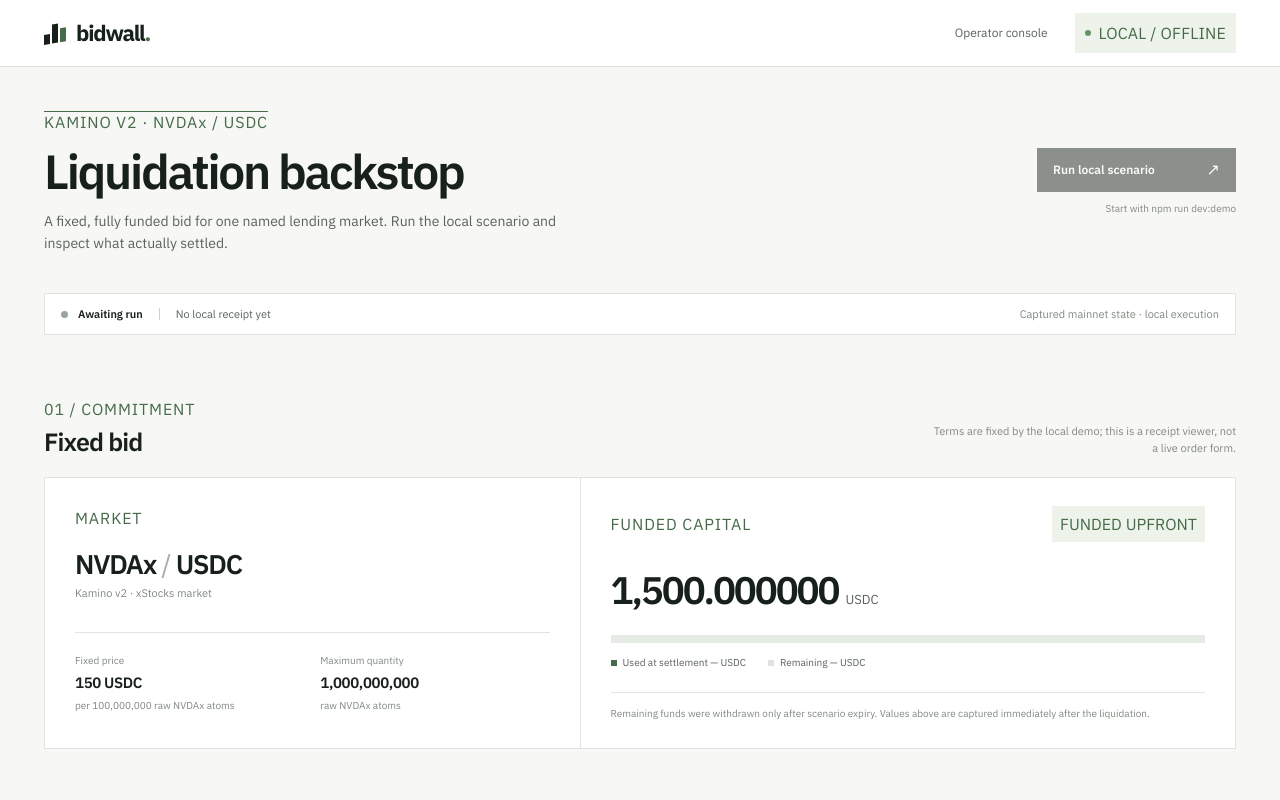
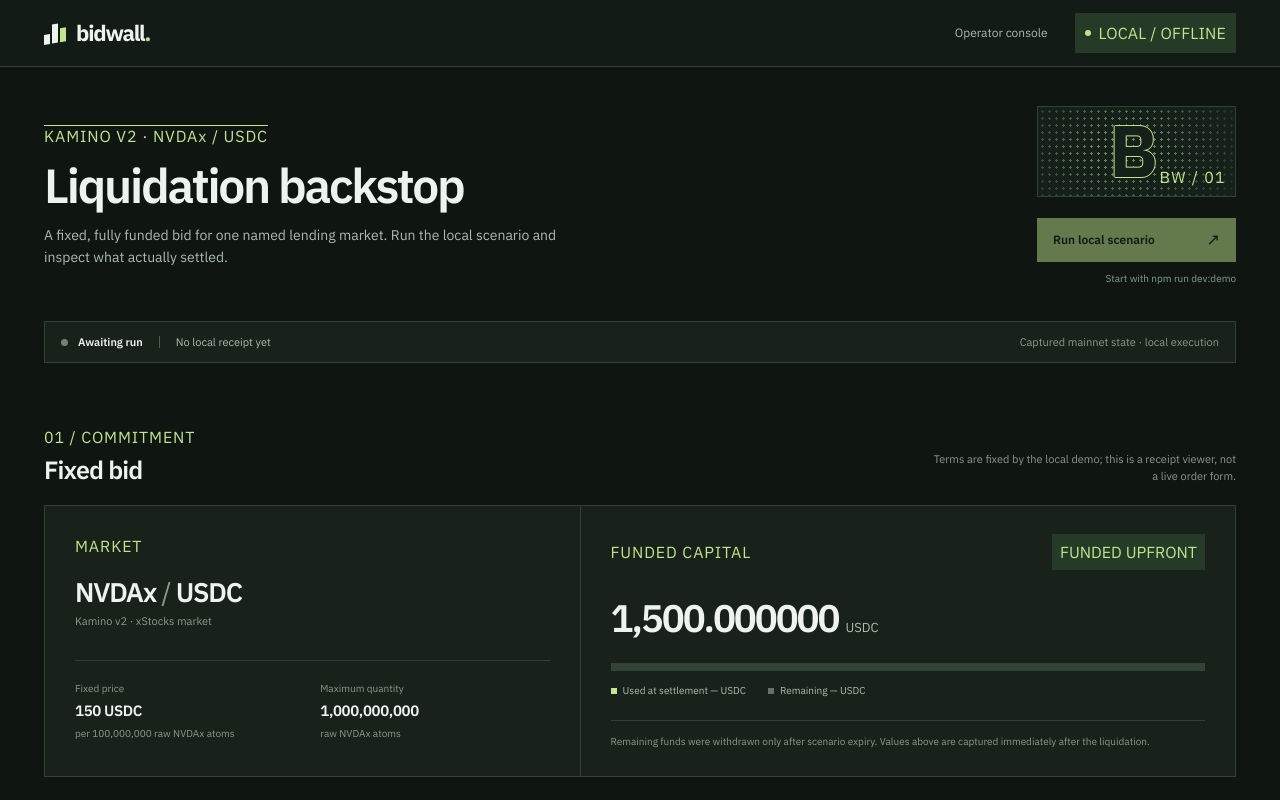
Before and after one commit to jaypopat/bidwall, a Next.js app: page / in a window 1280 px wide. Shown: the top 800 px of the page. Built offline with nearby package versions, Linux system fonts and the light colour scheme; no server answers.

Commit message:
design: give operator console a restrained dark theme

```diff
--- a/app/globals.css
+++ b/app/globals.css
@@ -1,15 +1,16 @@
 @import "tailwindcss";
 
 :root {
-  --page: #f7f8f5;
-  --surface: #fff;
-  --ink: #18201b;
-  --secondary: #59635b;
-  --quiet: #808a81;
-  --line: #dfe5df;
-  --line-strong: #cbd4cc;
-  --accent: #456b49;
-  --accent-pale: #edf3ea;
+  color-scheme: dark;
+  --page: #0f1612;
+  --surface: #18221b;
+  --ink: #eef4ed;
+  --secondary: #abbcaf;
+  --quiet: #879b8b;
+  --line: #304135;
+  --line-strong: #49604d;
+  --accent: #c0e58b;
+  --accent-pale: #263a28;
   --mono: var(--font-ibm-plex-mono), monospace;
 }
 
@@ -49,15 +50,15 @@
   margin: 0;
 }
 ::selection {
-  background: #dcebd6;
-  color: var(--ink);
+  background: #739963;
+  color: #0f1612;
 }
 
 .app {
   min-height: 100vh;
 }
 .site-header {
-  background: var(--surface);
+  background: #121b15;
   border-bottom: 1px solid var(--line);
 }
 .header-inner {
@@ -128,7 +129,7 @@
   width: 6px;
   height: 6px;
   border-radius: 50%;
-  background: #649563;
+  background: var(--accent);
 }
 
 .main {
@@ -171,15 +172,59 @@
   align-items: flex-end;
   gap: 9px;
 }
+.dither-mark {
+  position: relative;
+  width: 199px;
+  height: 91px;
+  margin-bottom: 12px;
+  overflow: hidden;
+  border: 1px solid var(--line);
+  background: #142019;
+}
+.dither-grid {
+  position: absolute;
+  inset: -6px;
+  background-image: radial-gradient(circle, #9bc879 1.05px, transparent 1.3px);
+  background-size: 7px 7px;
+  mask-image: radial-gradient(
+    ellipse 80% 108% at 45% 48%,
+    #000 18%,
+    transparent 82%
+  );
+  opacity: 0.62;
+}
+.dither-monogram {
+  position: absolute;
+  top: 6px;
+  left: 71px;
+  font-size: 73px;
+  line-height: 1;
+  font-weight: 700;
+  letter-spacing: -0.12em;
+  color: #142019;
+  text-shadow:
+    1px 0 var(--accent),
+    -1px 0 var(--accent),
+    0 1px var(--accent),
+    0 -1px var(--accent);
+}
+.dither-caption {
+  position: absolute;
+  right: 9px;
+  bottom: 7px;
+  color: var(--accent);
+  font: 500 8px var(--mono);
+  letter-spacing: 0.08em;
+}
 .run-button {
   display: flex;
   justify-content: space-between;
   align-items: center;
   min-width: 199px;
   gap: 22px;
-  background: var(--ink);
-  border: 1px solid var(--ink);
-  color: white;
+  background: var(--accent);
+  border: 1px solid var(--accent);
+  color: #122017;
   padding: 12px 15px;
   font-size: 12px;
   font-weight: 600;
@@ -189,7 +234,7 @@
     transform 0.15s;
 }
 .run-button:hover:not(:disabled) {
-  background: #304739;
+  background: #d2efa9;
   transform: translateY(-1px);
 }
 .run-button:disabled {
@@ -224,14 +269,14 @@
   width: 7px;
   height: 7px;
   border-radius: 50%;
-  background: #9aa59a;
+  background: #728375;
   flex: none;
 }
 .status-indicator.passed {
-  background: #5d9260;
+  background: var(--accent);
 }
 .status-indicator.running {
-  background: #ce9b48;
+  background: #e0bb78;
 }
 .status-separator {
   width: 1px;
@@ -246,9 +291,9 @@
 .error-bar {
   margin-top: 12px;
   padding: 12px 16px;
-  background: #f9edea;
-  color: #9b4a3b;
-  border: 1px solid #f0d4cc;
+  background: #30211f;
+  color: #f0b6a8;
+  border: 1px solid #6f4941;
   font-size: 12px;
 }
 .progress-bar {
@@ -259,15 +304,15 @@
   color: var(--secondary);
   padding: 13px 15px;
   font: 11px var(--mono);
-  background: #f0f4ec;
-  border: 1px solid #dce8d7;
+  background: #1d2d20;
+  border: 1px solid #36533a;
 }
 .progress-spinner {
   display: block;
   flex: none;
   width: 11px;
   height: 11px;
-  border: 2px solid #bfd1b7;
+  border: 2px solid #526e52;
   border-top-color: var(--accent);
   border-radius: 50%;
   animation: spin 0.8s linear infinite;
@@ -325,7 +370,7 @@
   margin-top: 19px;
 }
 .bid-overview h3 span {
-  color: #a6afa6;
+  color: var(--quiet);
   font-weight: 400;
 }
 .bid-overview > p {
@@ -393,7 +438,7 @@
 }
 .capacity-track {
   height: 8px;
-  background: #e7ebe5;
+  background: #334338;
   margin-top: 24px;
 }
 .capacity-track > span {
@@ -425,7 +470,7 @@
   background: var(--accent);
 }
 .key-remaining {
-  background: #dfe5dd;
+  background: #617463;
 }
 .capacity-footnote {
   border-top: 1px solid var(--line);
@@ -451,7 +496,7 @@
   border-right: 1px solid var(--line);
 }
 .result-chip {
-  background: #f0f2ef;
+  background: #263329;
   color: var(--quiet);
 }
 .result-chip.settled {
@@ -553,7 +598,7 @@
   justify-content: space-between;
   align-items: center;
   gap: 12px;
-  background: #f2f5f0;
+  background: #202d23;
   border-bottom: 1px solid var(--line);
   padding: 11px 17px;
   font: 500 10px var(--mono);
@@ -575,11 +620,11 @@
   cursor: pointer;
 }
 .ledger-button:hover {
-  background: #f8faf7;
+  background: #202d23;
 }
 .step-number {
   font: 500 10px var(--mono);
-  color: #a0aba0;
+  color: var(--quiet);
 }
 .step-label {
   font-size: 11px;
@@ -592,7 +637,7 @@
   color: var(--accent);
 }
 .step-status.rejected {
-  color: #9d6848;
+  color: #e1b68e;
 }
 .step-toggle {
   text-align: right;
@@ -602,13 +647,13 @@
 .step-details {
   border-bottom: 1px solid var(--line);
   padding: 16px 17px 18px 57px;
-  background: #fafbf9;
+  background: #141e17;
   color: var(--secondary);
   font-size: 11px;
 }
 .step-reason {
   margin-top: 7px;
-  color: #92684c;
+  color: #e1b68e;
 }
 .step-details dl {
   margin: 12px 0 0;
@@ -640,10 +685,10 @@
 }
 .capacity-rejection {
   padding: 16px 17px;
-  background: #fcf9f3;
+  background: #29251e;
 }
 .capacity-rejection strong {
-  color: #946a47;
+  color: #e1b68e;
   font-size: 11px;
   font-weight: 600;
 }
--- a/app/layout.tsx
+++ b/app/layout.tsx
@@ -1,4 +1,4 @@
-import type { Metadata } from "next";
+import type { Metadata, Viewport } from "next";
 import { IBM_Plex_Sans, IBM_Plex_Mono } from "next/font/google";
 import "./globals.css";
 
@@ -26,6 +26,8 @@
   },
 };
 
+export const viewport: Viewport = { themeColor: "#0f1612" };
+
 export default function RootLayout({
   children,
 }: Readonly<{
--- a/app/page.tsx
+++ b/app/page.tsx
@@ -194,6 +194,11 @@
             </p>
           </div>
           <div className="intro-action">
+            <div className="dither-mark" aria-hidden="true">
+              <span className="dither-grid" />
+              <span className="dither-monogram">B</span>
+              <span className="dither-caption">BW / 01</span>
+            </div>
             <button
               className="run-button"
               disabled={loading || !data?.enabled || data.running}
```
